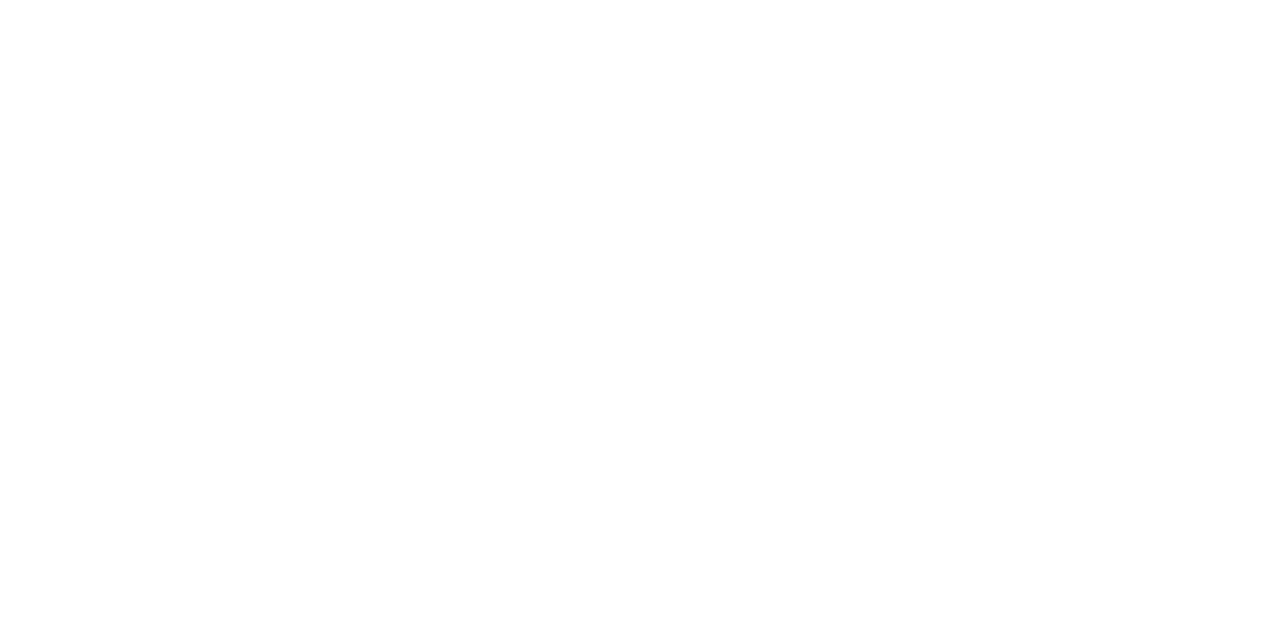
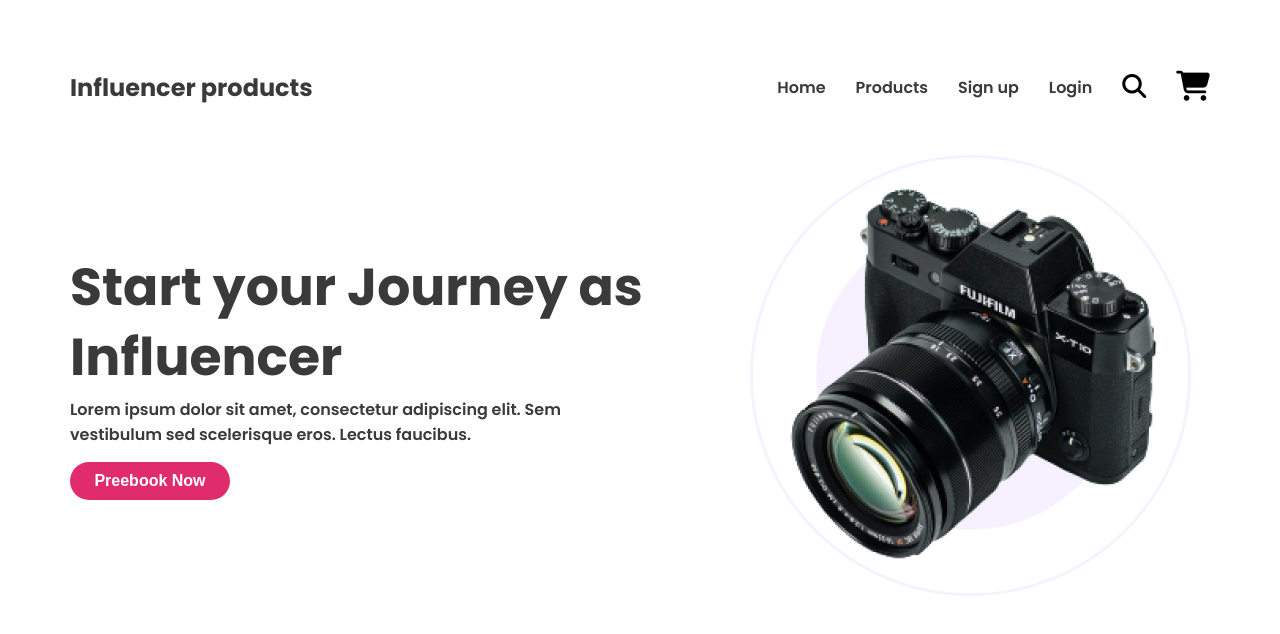
Before and after one commit to Naimul02/influencer-gear, a plain HTML site: page index.html in a window 1280 px wide. Drawn offline with Linux system fonts and the light colour scheme.

Commit message:
navbar and banner section completed

```diff
--- a/index.html
+++ b/index.html
@@ -5,6 +5,71 @@
     <meta http-equiv="X-UA-Compatible" content="IE=edge" />
     <meta name="viewport" content="width=device-width, initial-scale=1.0" />
     <title>Influencer</title>
+    <link rel="stylesheet" href="styles/style.css" />
+    <link rel="stylesheet" href="styles/responsive.css" />
   </head>
-  <body></body>
+  <body>
+    <header>
+      <!-- navigation bar -->
+      <nav class="navbar">
+        <div class="menu-bar-vai">
+          <i class="fa-solid fa-bars menu"></i>
+        </div>
+        <div class="website-title">
+          <h1>Influencer products</h1>
+        </div>
+        <div class="menu-bar">
+          <ul class="menu-item">
+            <li>
+              <a class="text-style responsive-for-mobile" href="">Home</a>
+            </li>
+            <li>
+              <a class="text-style responsive-for-mobile" href="">Products</a>
+            </li>
+            <li>
+              <a class="text-style responsive-for-mobile" href="">Sign up</a>
+            </li>
+            <li>
+              <a class="text-style responsive-for-mobile" href="">Login</a>
+            </li>
+            <li class="responsive-for-mobile">
+              <i
+                style="font-size: 24px"
+                class="fa-solid fa-magnifying-glass responsive-for-mobile"
+              ></i>
+            </li>
+            <li>
+              <i style="font-size: 30px" class="fa-solid fa-cart-shopping"></i>
+            </li>
+          </ul>
+        </div>
+      </nav>
+
+      <div class="banner">
+        <div class="banner-content">
+          <h1>Start your Journey as Influencer</h1>
+          <p class="text-style margin-y">
+            Lorem ipsum dolor sit amet, consectetur adipiscing elit. Sem
+            vestibulum sed scelerisque eros. Lectus faucibus.
+          </p>
+          <div class="btn-container">
+            <button class="primary-btn">Preebook Now</button>
+          </div>
+        </div>
+        <div class="banner-img">
+          <img src="images/main-camera.png" alt="" />
+        </div>
+      </div>
+    </header>
+    <main>
+
+    </main>
+    <footer></footer>
+
+    <!-- script element for font-awesome icon -->
+    <script
+      src="https://kit.fontawesome.com/578937362c.js"
+      crossorigin="anonymous"
+    ></script>
+  </body>
 </html>
--- /dev/null
+++ b/styles/responsive.css
@@ -0,0 +1,38 @@
+@media screen and (max-width: 576px) {
+  .menu-bar-vai {
+    display: block;
+  }
+  .menu-bar .menu {
+    font-size: 24px;
+  }
+  .banner {
+    flex-direction: column-reverse;
+  }
+
+  .navbar {
+    justify-content: space-around;
+    max-width: 90%;
+  }
+  .website-title h1 {
+    font-size: 16px;
+    padding-left: 50%;
+  }
+  .banner-content {
+    text-align: center;
+    padding: 15px 30px;
+  }
+  .banner-content h1 {
+    font-size: 28px;
+    line-height: normal;
+  }
+  .banner-img {
+    width: 90%;
+    margin: 14px auto;
+  }
+  .banner-img img {
+    width: 100%;
+  }
+  .responsive-for-mobile {
+    display: none;
+  }
+}
--- a/styles/style.css
+++ b/styles/style.css
@@ -0,0 +1,87 @@
+@import url("https://fonts.googleapis.com/css2?family=Lato:wght@300;400;700;900&family=Open+Sans:wght@400;700;800&family=Poppins:wght@400;500;600;700&family=Work+Sans:wght@400;500;600;700;800&display=swap");
+* {
+  margin: 0;
+  padding: 0;
+  box-sizing: border-box;
+}
+body {
+  font-family: "Poppins", sans-serif;
+}
+/* shared style */
+.text-style {
+  color: #3a3a3a;
+  font-size: 16px;
+  font-weight: 600;
+}
+.primary-btn {
+  background-color: #e02c6d;
+  border-radius: 41px;
+  width: 160px;
+  padding: 10px 24px;
+  color: #fff;
+  font-size: 16px;
+  font-weight: 700;
+  border: none;
+  margin-top: 10px;
+}
+
+/* navigation bar */
+.menu-bar-vai {
+  display: none;
+}
+.navbar {
+  max-width: 1140px;
+  display: flex;
+  justify-content: space-between;
+  align-items: center;
+  margin: 0 auto;
+  padding-top: 70px;
+}
+.menu-item {
+  display: flex;
+  gap: 30px;
+  align-items: center;
+}
+.menu-item li {
+  list-style: none;
+}
+.menu-item li a {
+  text-decoration: none;
+}
+.website-title h1 {
+  font-size: 24px;
+  font-weight: 700;
+  color: #3a3a3a;
+}
+/* banner section */
+.banner {
+  max-width: 1140px;
+  margin: 0 auto;
+  display: flex;
+  justify-content: space-between;
+  align-items: center;
+  margin-top: 50px;
+}
+.banner-content {
+  max-width: 580px;
+}
+.banner-content p {
+  max-width: 500px;
+}
+.banner-content h1 {
+  font-size: 52px;
+  font-weight: 700;
+  line-height: 70px;
+  color: #3a3a3a;
+}
+.margin-y {
+  margin: 5px 0;
+}
+/* .image img */
+.banner-img {
+  /* border: 2px solid red; */
+  background-image: url("../images/Circle\ design.svg");
+  background-size: contain;
+  background-repeat: no-repeat;
+  padding: 10px;
+}
```
